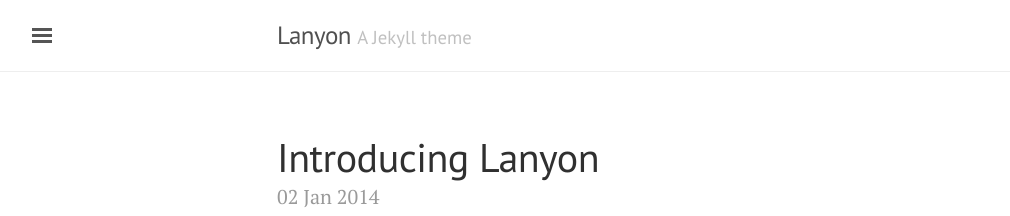
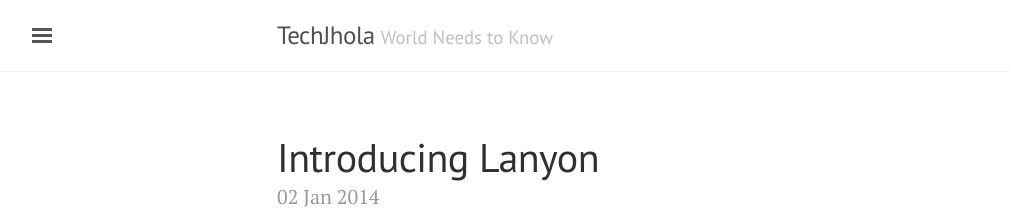
Before and after one commit to sigdelsanjog/sigdelsanjog.github.io, a Jekyll site: the page built from index.html, in a window 1280 px wide and 900 px high. Shown: the top 216 px of the window, without its empty margins (3-1013 px from the left). Built offline with Jekyll 4.4.1, drawn with Linux system fonts in a browser that asks for light colours; the list of posts is cut into pages by our own code.

Commit message:
url techjhola.com set in config

```diff
--- a/_config.yml
+++ b/_config.yml
@@ -5,10 +5,10 @@
 relative_permalinks: true
 
 # Setup
-title:               Lanyon
-tagline:             'A Jekyll theme'
-description:         'A reserved <a href="http://jekyllrb.com" target="_blank">Jekyll</a> theme that places the utmost gravity on content with a hidden drawer. Made by <a href="https://twitter.com/mdo" target="_blank">@mdo</a>.'
-url:                 http://lanyon.getpoole.com
+title:               TechJhola
+tagline:             'World Needs to Know'
+description:         'A Tech Blog From Nepal'
+url:                 www.techjhola.com
 baseurl:             ''
 paginate:            5
 
```
